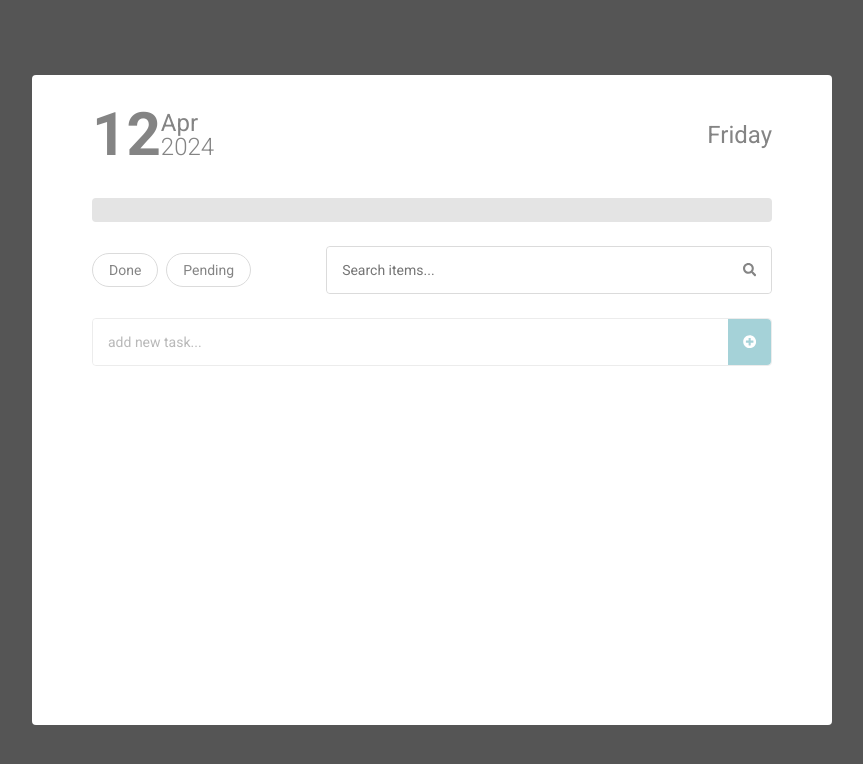
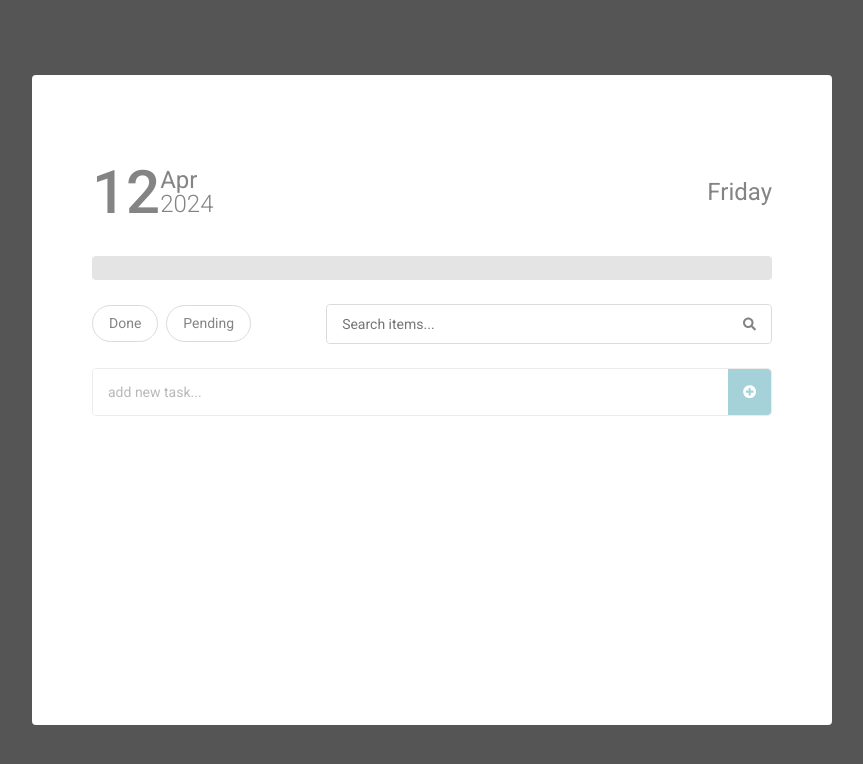
Before and after one commit to drewcosta/Sizebay-desafio, a React (Create React App) app: page / in a window 1280 px wide. Shown: the top 764 px of the page, without its empty margins (208-1071 px from the left). Built offline with nearby package versions, Linux system fonts and the light colour scheme.

Commit message:
style: update styles

```diff
--- a/src/components/Modal/Button/Button.styles.ts
+++ b/src/components/Modal/Button/Button.styles.ts
@@ -21,6 +21,8 @@ export const Button = styled.button<ButtonStyles>`
 
       & > svg{
         color: ${({ theme }) => theme.colors.grayMiddle};
+        width: 13px;
+        height: 14px;
       }
     `
   }
@@ -61,18 +63,23 @@ export const Button = styled.button<ButtonStyles>`
   ${({ theme, $clicked, $filterButton }) =>
     $filterButton &&
     css`
-      padding: 8px 16px;
       color: ${$clicked ? theme.colors.turquesaAddItem : theme.colors.grayMiddle};
       background-color: ${$clicked ? theme.colors.grayBackgroundButton : theme.colors.whiteBasic};
       border: 1px solid ${$clicked ? theme.colors.turquesaAddItem : theme.colors.grayBackgroundItem}};
       border-radius: 20px;
+
+      padding: 8px 16px;
       gap: 6px;
 
-      font-size: ${(props) => props.theme.fontSizes.text_sm};
+      font-size: ${(({ theme }) => theme.fontSizes.text_sm)};
+      font-weight: normal;
+      line-height: 19px;
       text-transform: capitalize;
 
       & > svg{
         color: ${({ theme }) => theme.colors.turquesaAddItem};
+        width: 12px;
+        height: 9px;
       }
     `
   }
--- a/src/components/Modal/FilterBar/FilterBar.styles.ts
+++ b/src/components/Modal/FilterBar/FilterBar.styles.ts
@@ -33,6 +33,8 @@ export const InputBox = styled.div`
   justify-content: center;
   width: 100%;
   height: 100%;
+  max-width: 450px;
+  max-height: 40px;
   border-radius: 4px;
   border: 1px solid ${({ theme }) => theme.colors.grayBackgroundItem};;
 `
--- a/src/components/Modal/Header/Header.styles.ts
+++ b/src/components/Modal/Header/Header.styles.ts
@@ -21,6 +21,8 @@ export const DateWrapper = styled.div`
 export const MonthDay = styled.h1`
   font-size: ${({ theme }) => theme.fontSizes.text_6xl};
   color: ${({ theme }) => theme.colors.grayMiddle};
+  font-weight: 500;
+  line-height: 79px;
 `
 
 export const MonthAndYear = styled.h2`
@@ -44,5 +46,6 @@ export const WeekDay = styled.p`
   color: ${({ theme }) => theme.colors.grayMiddle};
   font-style: normal;
   font-weight: normal;
+  line-height: 24px;
   text-transform: capitalize;
 `
--- a/src/components/Modal/TaskList/NoResults/NoResults.styles.ts
+++ b/src/components/Modal/TaskList/NoResults/NoResults.styles.ts
@@ -6,6 +6,8 @@ export const Container = styled.div`
 
   p{
     font-size: ${({ theme }) => theme.fontSizes.text_sm};
+    font-weight: normal;
+    text-align: left;
     line-height: 19px;
   }
 
--- a/src/components/Modal/TaskList/TaskList.styles.ts
+++ b/src/components/Modal/TaskList/TaskList.styles.ts
@@ -9,6 +9,8 @@ export const TaskListContainer = styled.div`
 
   width: 100%;
   height: 100%;
+  max-width: 680px;
+  max-height: 280px;
 `
 
 export const TaskList = styled.div`
--- a/src/components/Modal/Tooltip/Tooltip.styles.ts
+++ b/src/components/Modal/Tooltip/Tooltip.styles.ts
@@ -2,7 +2,9 @@ import styled, { css } from "styled-components";
 import { TooltipStyles } from "./ITooltip";
 
 export const Tooltip = styled.span<TooltipStyles>`
-  display: block;
+  display: flex;
+  justify-content: center;
+  align-items: center;
   position: absolute;
 
   ${({ $taskItem }) =>
@@ -10,20 +12,34 @@ export const Tooltip = styled.span<TooltipStyles>`
     css`
       top: 80%;
 
-      width: 75px;
-      padding: 5px 0;
+      width: 100%;
+      height: 100%;
+      max-width: 75px;
+      max-height: 50px;
 
       color: ${({ theme }) => theme.colors.whiteBasic};
       background-color: ${({ theme }) => theme.colors.grayMiddle};
       border-radius: 4px;
 
       font-size: ${({ theme }) => theme.fontSizes.text_sm};
+      line-height: 19px;
       font-weight: normal;
       font-style: normal;
-      text-align: center;
+      text-align: left;
 
       z-index: 3;
       cursor: pointer;
+
+      &::before {
+        content: "";
+        position: absolute;
+        bottom: 100%;
+        left: 50%;
+        transform: translateX(-50%);
+        border-width: 5px 5px 8px 5px;
+        border-style: solid;
+        border-color: transparent transparent ${({ theme }) => theme.colors.grayMiddle} transparent;
+      }
     `
   }
 `;
```
